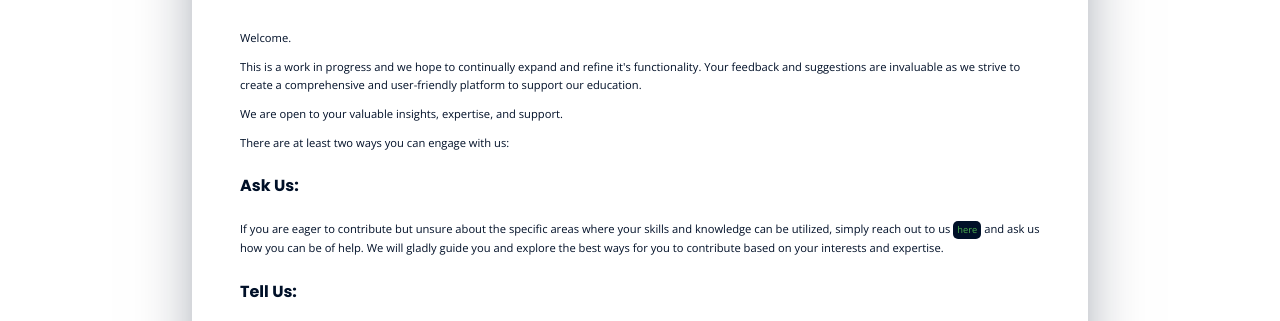
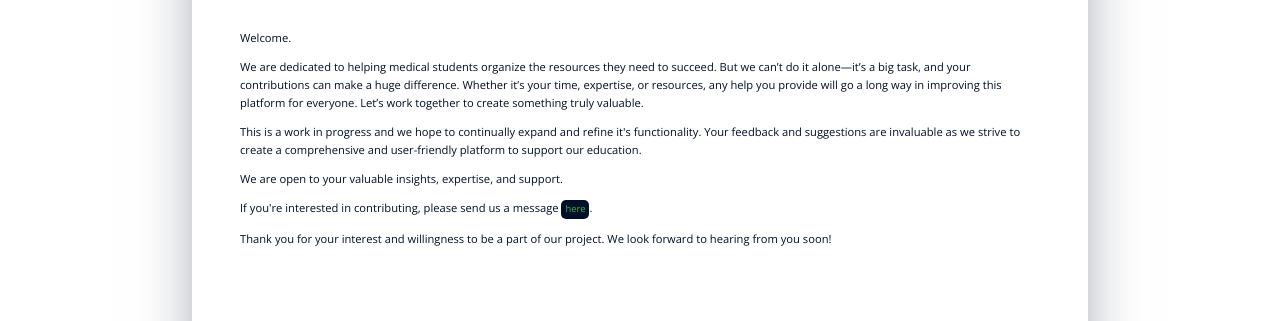
Before and after one commit to materea/commhealth, a plain HTML site: page contribute.html in a window 1280 px wide. Shown: the part 479-800 px from the top of the page. Drawn offline with nearby package versions, Linux system fonts and the light colour scheme.

Commit message:
contribute google form

```diff
--- a/contribute.html
+++ b/contribute.html
@@ -60,6 +60,8 @@
           <h1>Help make it better</h1>
           <p>Welcome.</p>
 
+          <p>We are dedicated to helping medical students organize the resources they need to succeed. But we can’t do it alone—it’s a big task, and your contributions can make a huge difference. Whether it’s your time, expertise, or resources, any help you provide will go a long way in improving this platform for everyone. Let’s work together to create something truly valuable.</p>
+
           <p>This is a work in progress and we hope to continually expand and refine it's functionality. Your feedback and suggestions are invaluable as we strive to create a comprehensive and user-friendly platform to support our education.</p>
           <p>We are open to your valuable insights, expertise, and support. </p>
         </div>
@@ -68,14 +70,13 @@
             <h2> </h2>
           </div> -->
         <div class="inner">
-          <p>There are at least two ways you can engage with us:</p>
 
-          <h4>Ask Us:</h4>
-          <p> If you are eager to contribute but unsure about the specific areas where your skills and knowledge can be utilized, simply reach out to us <a href="https://wa.me/2349023754872";"><span>here</span></a> and ask us how you can be of help. We will gladly guide you and explore the best ways for you to contribute based on your interests and expertise.</p>
 
-          <h4>Tell Us: </h4>
-          <p>Are you aware of your unique strengths and skills or have resources that can benefit this platform? We would love to hear about them! Share your ideas and skills with us <a href="https://chat.whatsapp.com/FtDdb6uEFYzBCnTnMgm2Z1");"><span>here</span></a>  we will love to collaborate with you.</p>
 
+
+          <p>
+            If you're interested in contributing, please send us a message  <a href="https://docs.google.com/forms/d/e/1FAIpQLScivCUmkz861kPOF73OYmgOk04olEbUzoPMCbh7B5xYmq12lw/viewform?usp=sf_link"><span>here</span></a>.
+          </p>
          <p>Thank you for your interest and willingness to be a part of our project. We look forward to hearing from you soon!</p>
         </div>
         </div>
```
Also changed, not shown: about-temp2.html (+2 -2 lines).
